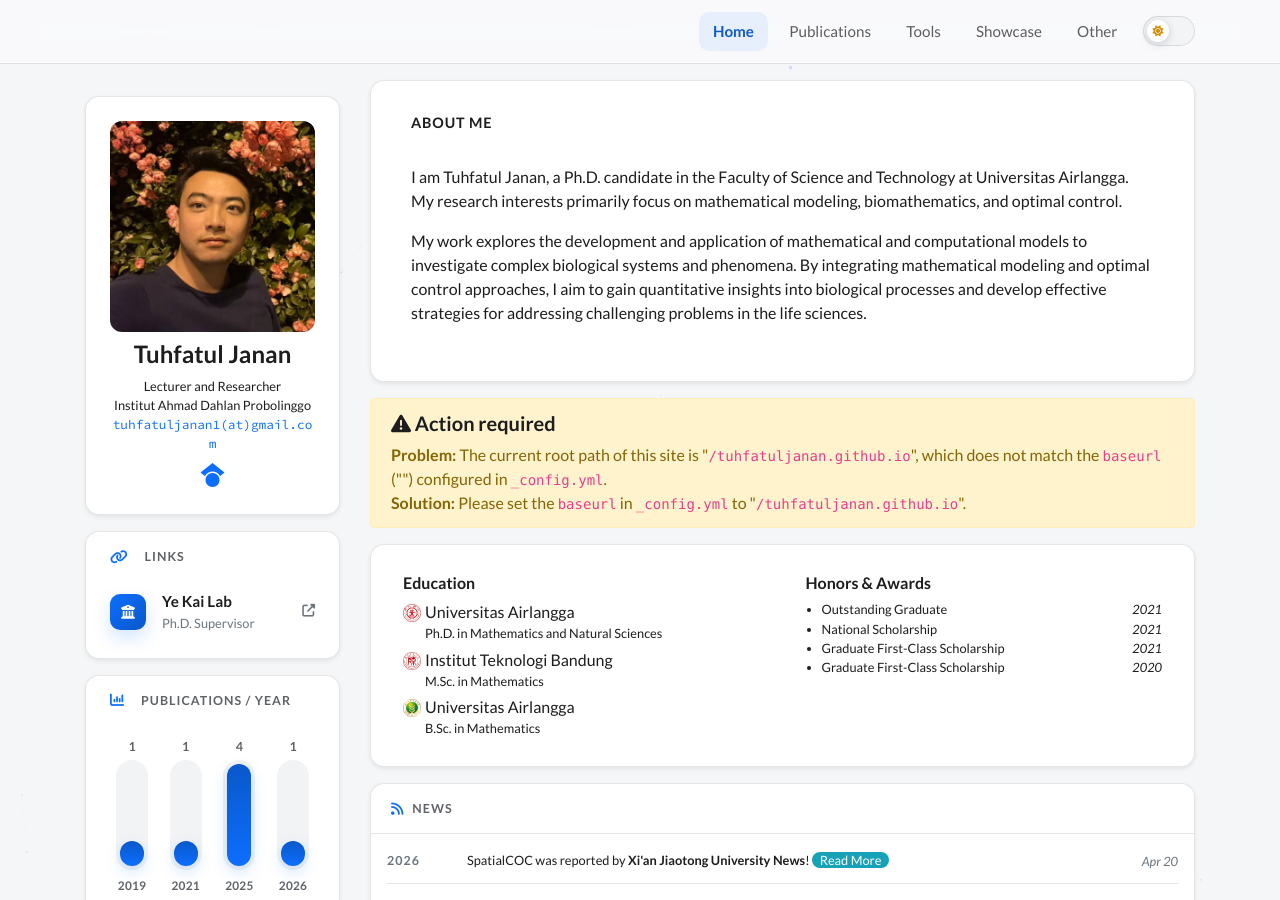
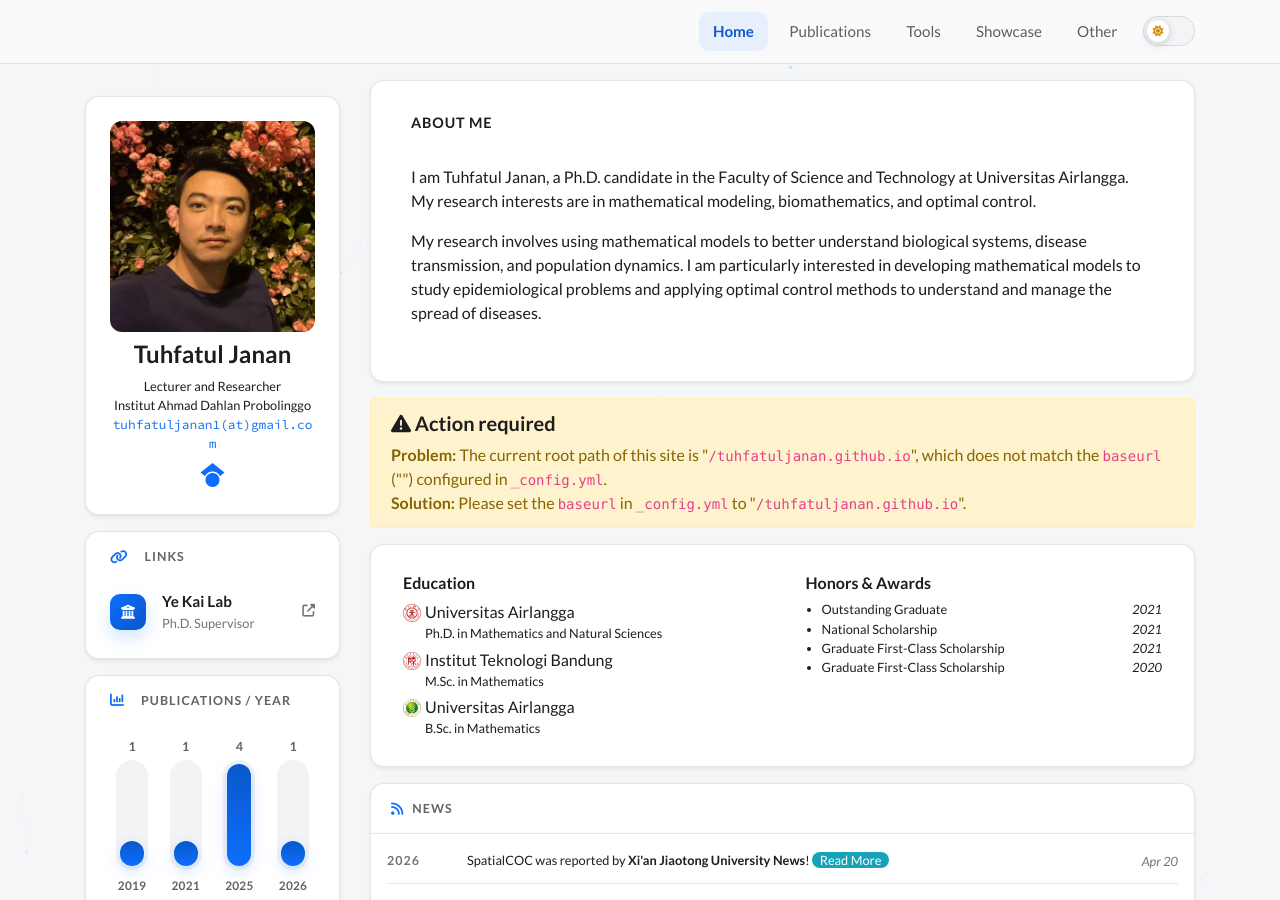
Before and after one commit to tuhfatuljanan/tuhfatuljanan.github.io, a Jekyll site: the page built from index.html, in a window 1280 px wide and 900 px high. Built offline with Jekyll 4.4.1, drawn with Linux system fonts in a browser that asks for light colours; nearby versions of some CDN libraries; comment, search, counter and statistics services are not loaded; a style sheet for code colours, icons or effects is not loaded.

Commit message:
Update profile.yml

```diff
--- a/_data/profile.yml
+++ b/_data/profile.yml
@@ -14,10 +14,10 @@ gscholar: MtCpY1sAAAAJ&hl
 short_bio_text_justify: false
 short_bio: >-
   <p>
-  I am Tuhfatul Janan, a Ph.D. candidate in the Faculty of Science and Technology at Universitas Airlangga. My research interests primarily focus on mathematical modeling, biomathematics, and optimal control.
+  I am Tuhfatul Janan, a Ph.D. candidate in the Faculty of Science and Technology at Universitas Airlangga. My research interests are in mathematical modeling, biomathematics, and optimal control.
   </p>
   <p>
-  My work explores the development and application of mathematical and computational models to investigate complex biological systems and phenomena. By integrating mathematical modeling and optimal control approaches, I aim to gain quantitative insights into biological processes and develop effective strategies for addressing challenging problems in the life sciences.
+  My research involves using mathematical models to better understand biological systems, disease transmission, and population dynamics. I am particularly interested in developing mathematical models to study epidemiological problems and applying optimal control methods to understand and manage the spread of diseases.
   </p>
 
 portrait_url: /assets/images/photos/me.png
```
